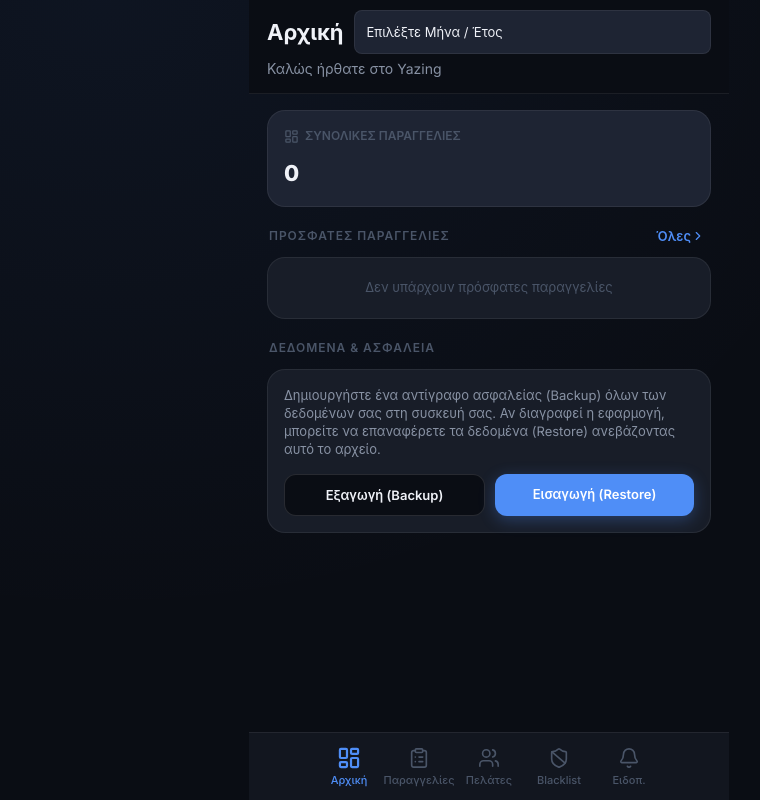
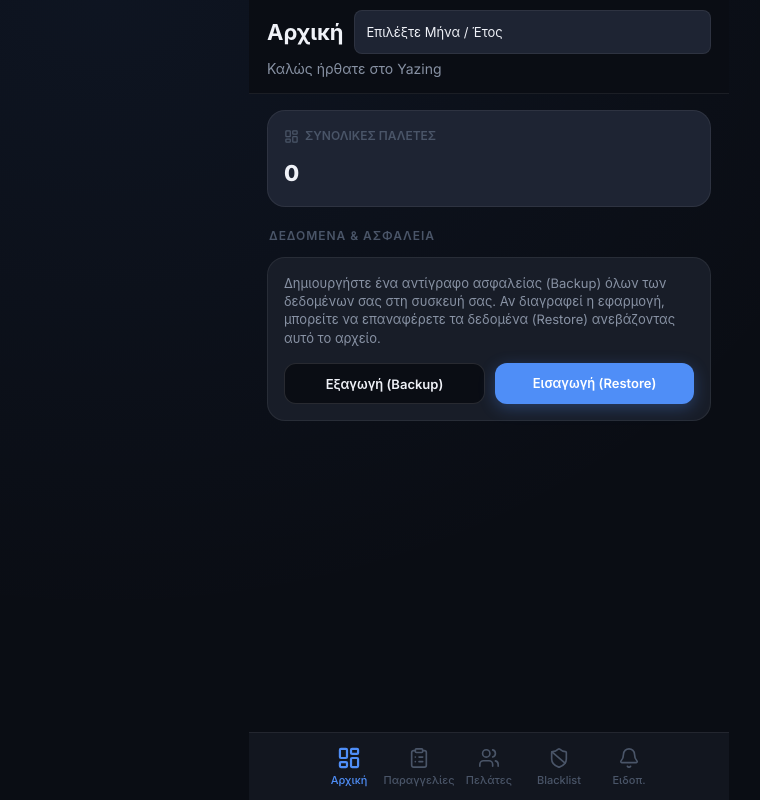
Before and after one commit to raftach/yazing, a React (Vite) app: page / in a window 1280 px wide. Shown: the whole page, without its empty margins (151-911 px from the left). Built offline with nearby package versions, Linux system fonts and the light colour scheme.

Commit message:
Dashboard: Switch metrics to pallets sum instead of orders count, remove recent orders list

```diff
--- a/src/pages/DashboardPage.jsx
+++ b/src/pages/DashboardPage.jsx
@@ -3,7 +3,7 @@ import { useApp } from '../AppContext';
 import { LayoutDashboard, TrendingUp, Package, ChevronRight } from 'lucide-react';
 
 export default function DashboardPage({ onGoToOrders }) {
-  const { orders, clients } = useApp();
+  const { orders } = useApp();
   const [selectedMonth, setSelectedMonth] = useState('');
 
   const activeOrders = useMemo(() => (orders || []).filter(o => !o.archived), [orders]);
@@ -59,20 +59,12 @@ export default function DashboardPage({ onGoToOrders }) {
   }, [activeOrders, selectedMonth]);
 
   const overallStats = useMemo(() => {
-    return { total: activeOrders.length };
+    return { total: activeOrders.reduce((acc, o) => acc + (parseInt(o.amount, 10) || 0), 0) };
   }, [activeOrders]);
 
   const stats = useMemo(() => {
-    return { total: filteredOrders.length };
+    return { total: filteredOrders.reduce((acc, o) => acc + (parseInt(o.amount, 10) || 0), 0) };
   }, [filteredOrders]);
-
-  const recentOrders = useMemo(() => {
-    return [...activeOrders]
-      .sort((a, b) => new Date(b.orderDate || b.createdAt) - new Date(a.orderDate || a.createdAt))
-      .slice(0, 5);
-  }, [activeOrders]);
-
-  const getClientName = (id) => (clients || []).find(c => c.id === id)?.name || '—';
 
   return (
     <div className="page-wrapper" style={{ paddingBottom: '90px' }}>
@@ -108,7 +100,7 @@ export default function DashboardPage({ onGoToOrders }) {
         <div style={{ display: 'grid', gridTemplateColumns: selectedMonth ? '1fr 1fr' : '1fr', gap: '12px' }}>
           <div className="stat-card" style={{ padding: '16px', background: 'var(--bg-elevated)' }}>
             <div style={{ display: 'flex', alignItems: 'center', gap: 6, color: 'var(--text-muted)' }}>
-              <LayoutDashboard size={15} /> <span style={{ fontSize: '12px', fontWeight: 600 }}>ΣΥΝΟΛΙΚΕΣ ΠΑΡΑΓΓΕΛΙΕΣ</span>
+              <LayoutDashboard size={15} /> <span style={{ fontSize: '12px', fontWeight: 600 }}>ΣΥΝΟΛΙΚΕΣ ΠΑΛΕΤΕΣ</span>
             </div>
             <div style={{ fontSize: '22px', fontWeight: 800, marginTop: 8 }}>
               {overallStats.total}
@@ -118,7 +110,7 @@ export default function DashboardPage({ onGoToOrders }) {
           {selectedMonth && (
             <div className="stat-card" style={{ padding: '16px', background: 'var(--accent-soft)', border: '1px solid rgba(79,142,247,0.3)' }}>
               <div style={{ display: 'flex', alignItems: 'center', gap: 6, color: 'var(--accent)' }}>
-                <Package size={15} /> <span style={{ fontSize: '12px', fontWeight: 600 }}>ΠΑΡΑΓΓΕΛΙΕΣ ({selectedLabel})</span>
+                <Package size={15} /> <span style={{ fontSize: '12px', fontWeight: 600 }}>ΠΑΛΕΤΕΣ ({selectedLabel})</span>
               </div>
               <div style={{ fontSize: '22px', fontWeight: 800, color: 'var(--accent)', marginTop: 8 }}>
                 {stats.total}
@@ -127,46 +119,7 @@ export default function DashboardPage({ onGoToOrders }) {
           )}
         </div>
 
-        {/* Recent Orders */}
-        <section>
-          <div style={{ display: 'flex', justifyContent: 'space-between', alignItems: 'center', marginBottom: 12 }}>
-            <div className="section-label" style={{ marginBottom: 0 }}>Πρόσφατες Παραγγελίες</div>
-            {onGoToOrders && (
-              <button
-                onClick={onGoToOrders}
-                style={{ background: 'none', border: 'none', color: 'var(--accent)', fontSize: '13px', fontWeight: 600, display: 'flex', alignItems: 'center', cursor: 'pointer' }}
-              >
-                Όλες <ChevronRight size={14} />
-              </button>
-            )}
-          </div>
-          <div className="card" style={{ padding: 0, overflow: 'hidden' }}>
-            {recentOrders.length === 0 ? (
-              <div style={{ padding: '20px', textAlign: 'center', color: 'var(--text-muted)', fontSize: '13px' }}>
-                Δεν υπάρχουν πρόσφατες παραγγελίες
-              </div>
-            ) : (
-              recentOrders.map((o, i) => (
-                <div key={o.id} style={{
-                  padding: '12px 14px',
-                  borderBottom: i < recentOrders.length - 1 ? '1px solid var(--border)' : 'none'
-                }}>
-                  <div style={{ display: 'flex', justifyContent: 'space-between', marginBottom: 4 }}>
-                    <span style={{ fontSize: '14px', fontWeight: 600 }}>{getClientName(o.clientId)}</span>
-                    <span style={{ fontSize: '14px', fontWeight: 700, color: 'var(--accent)' }}>{o.totalPrice ? `${parseFloat(o.totalPrice).toFixed(2)}€` : '—'}</span>
-                  </div>
-                  <div style={{ display: 'flex', alignItems: 'center', gap: 6, fontSize: '12px', color: 'var(--text-muted)' }}>
-                    <Package size={12} /> {o.product || '—'}
-                    {(o.amount || o.agreedPrice) && <span style={{ opacity: 0.5 }}>|</span>}
-                    {o.amount ? ` Ποσ.: ${o.amount}` : ''}
-                    {(o.amount && o.agreedPrice) ? <span style={{ opacity: 0.5 }}>|</span> : ''}
-                    {o.agreedPrice ? ` Μονάδα: ${o.agreedPrice}€` : ''}
-                  </div>
-                </div>
-              ))
-            )}
-          </div>
-        </section>
+
 
         {/* Data & Security Section */}
         <section>
```
